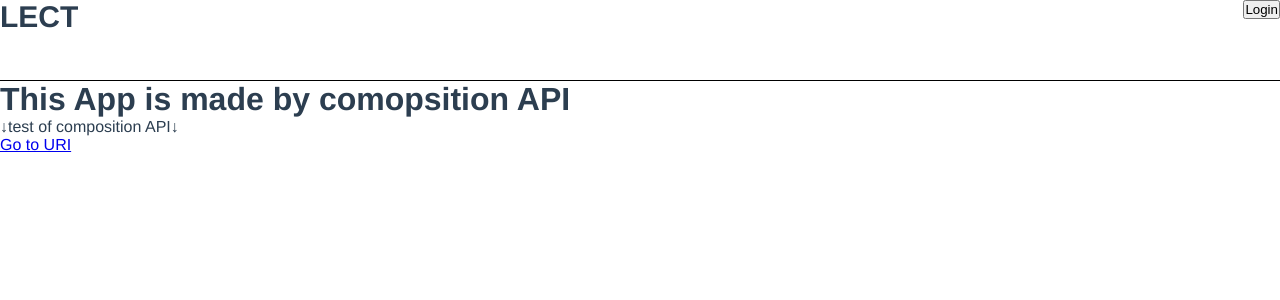
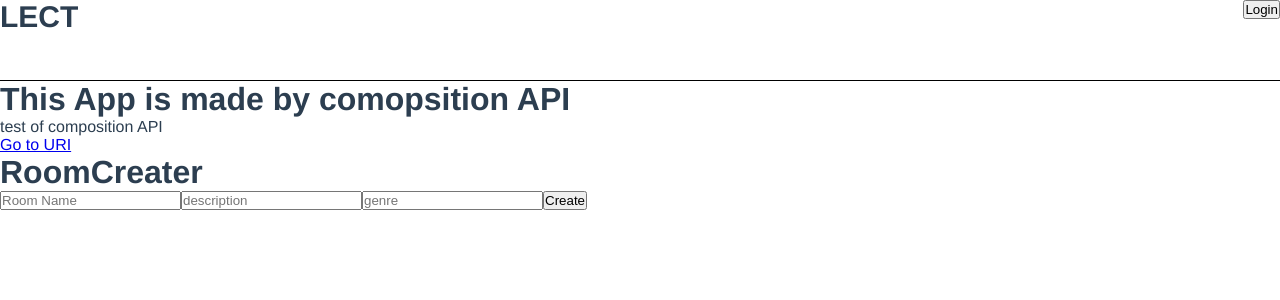
Before and after one commit to yasunarle/LectChat, a Vue app: page / in a window 1280 px wide. Shown: the top 300 px of the page. Built offline with nearby package versions, Linux system fonts and the light colour scheme; no server answers.

Commit message:
feat: 最低限のルーム作成機能

```diff
--- /dev/null
+++ b/src/components/common/RoomCreater.vue
@@ -0,0 +1,39 @@
+<template>
+  <div class="room-creater">
+    <input type="text" placeholder="Room Name" v-model="state.roomName">
+    <input type="text" placeholder="description" v-model="state.description">
+    <input type="text" placeholder="genre" v-model="state.genre">
+    <button @click="validation">Create</button>
+  </div>
+</template>
+<script>
+import { defineComponent, reactive, toRefs } from '@vue/composition-api'
+import useFirebase from '@/plugins/firebase'
+export default defineComponent({
+  setup(){
+    // useFirebase
+    const { getUser, createRoom } = useFirebase()
+    // localstate
+    const state = reactive({
+      roomName: '',
+      description: '',
+      genre: ''
+    })
+    function validation(){
+      if( state.roomName && state.description && state.genre ){
+        const roomPram = {
+          ...state
+        }
+        createRoom(roomPram)
+      } else {
+        alert("Please full in")
+      }
+    }
+    // return
+    return {
+      state,
+      validation
+    }
+  }
+})
+</script>
--- a/src/plugins/firebase.ts
+++ b/src/plugins/firebase.ts
@@ -13,29 +13,49 @@ const config: any = {
 firebase.initializeApp(config)
 
 interface IUser {
-  user: object | null
+  id: string,
+  name: string,
+  photoURL: string
 }
-
-const state = reactive<IUser>({
-  user: null
+interface IFireBaseState {
+  user: IUser | null
+}
+const state = reactive<IFireBaseState>({
+  user: null,
 })
 
 export default function useFirebase(){
   // Getters
   const getUser = computed(() => state.user )
   // Mutations
-  function userUpdate(user: object | null){
+  function userUpdate(user: IUser | null){
     state.user = user
   }
   // Actions
+  function createRoom(room: any){
+    if ( state.user ){
+      firebase.firestore().collection('chatRooms').doc().set({
+        owner_id: state.user.id,
+        created_at: new Date(),
+        room_name: room.roomName,
+        description: room.description,
+        genre: room.genre,
+        // + should add subcollection +
+      }).then( res => {
+        console.log(res)
+      })
+    } else {
+      alert('To create new room, Please Sign in')
+    }
+  }
   // init Auth state
   onMounted(() => {
     firebase.auth().onAuthStateChanged(user => {
       if( user ){
-        const userRef = firebase.firestore().collection("users").doc(user.uid)
+        const userRef = firebase.firestore().collection('users').doc(user.uid)
         userRef.get().then( doc => {
           if( doc.exists ){
-            const userObj = {...doc.data()}
+            const userObj = {...doc.data()} as IUser
             userUpdate(userObj)
           } else {
             userRef.set({
@@ -51,6 +71,7 @@ export default function useFirebase(){
     });
   })
   return {
-    getUser
+    getUser,
+    createRoom
   }
 }
--- a/src/views/Home.vue
+++ b/src/views/Home.vue
@@ -1,14 +1,23 @@
 <template>
   <div class="home">
     <h1>This App is made by comopsition API</h1>
-    <p>↓test of composition API↓</p>
+    <p>test of composition API</p>
     <router-link to="/compositionapi">Go to URI</router-link>
+    <h1>RoomCreater</h1>
+    <RoomCreater/>
   </div>
 </template>
 
 <script>
-// import AppButton from '@/components/common/AppButton.vue'
-export default {
-  name: 'Home'
-}
+import { defineComponent } from '@vue/composition-api'
+// compornents
+import RoomCreater from '@/components/common/RoomCreater.vue'
+export default defineComponent({
+  components: {
+    RoomCreater
+  },
+  setup(){
+
+  }
+})
 </script>
```
